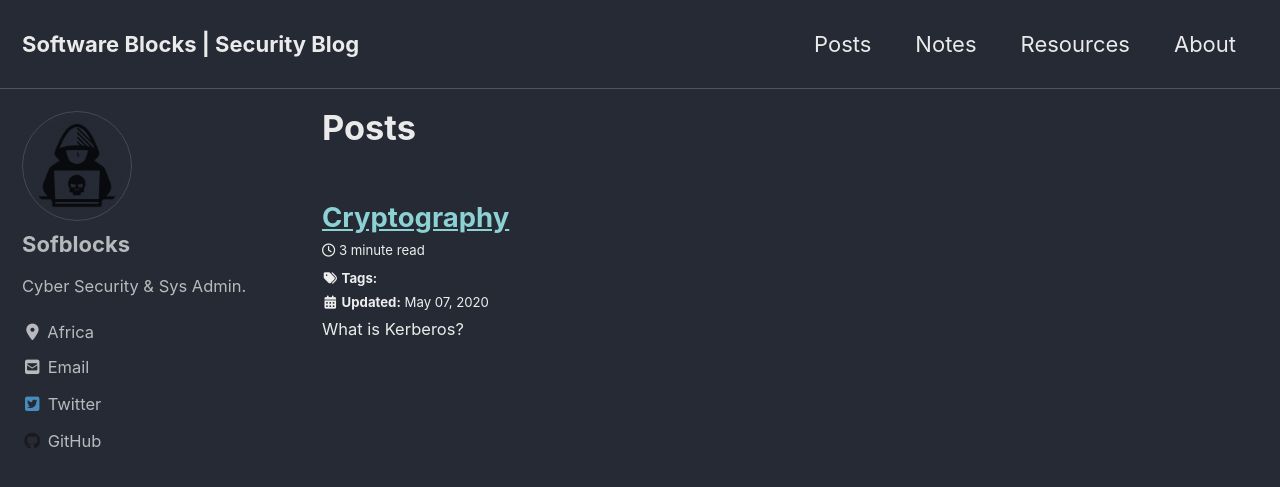
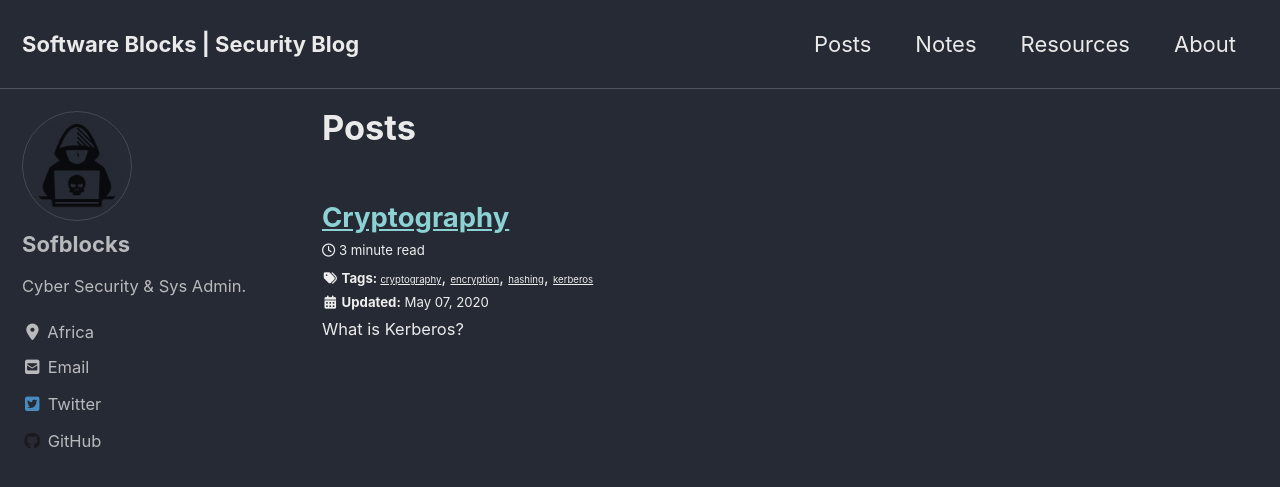
Before and after one commit to sofblocks/sofblocks.github.io, a Jekyll site: the page built from _pages/posts.md, in a window 1280 px wide and 900 px high. Shown: the top 487 px of the window. Built offline with Jekyll 4.4.1, drawn with Linux system fonts in a browser that asks for light colours; cached includes are drawn as plain includes; nearby versions of some CDN libraries.

Commit message:
Update 2020-05-07-cryptography.md

```diff
--- a/_posts/2020-05-07-cryptography.md
+++ b/_posts/2020-05-07-cryptography.md
@@ -2,6 +2,12 @@
 layout: archive
 title: "Cryptography"
 date: 2020-05-07
+tags:
+ - cryptography
+ - kerberos
+ - hashing
+ - encryption
+comments: true
 ---
 
 
```
